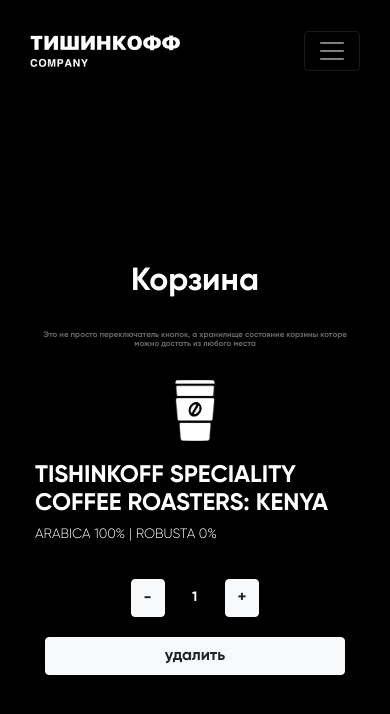
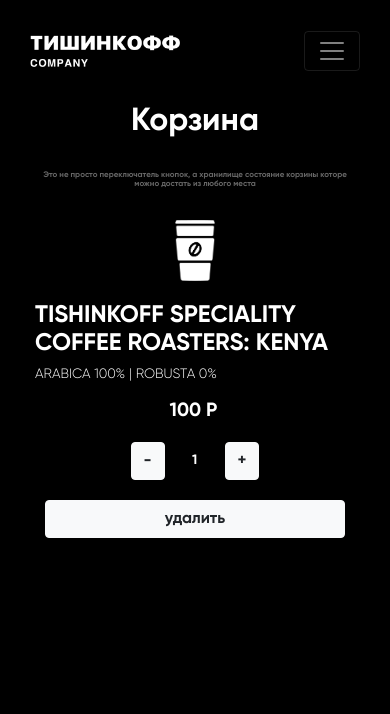
Before and after one commit to under4rest/Tishincoff, a React (Create React App) app: page /cart in a window 390 px wide. Shown: the top 714 px of the page. Built offline with nearby package versions, Linux system fonts and the light colour scheme.

Commit message:
add price

```diff
--- a/public/index.html
+++ b/public/index.html
@@ -1,43 +1,20 @@
 <!DOCTYPE html>
 <html lang="en">
+
 <head>
   <meta charset="utf-8" />
   <link rel="icon" href="%PUBLIC_URL%/favicon.ico" />
   <meta name="viewport" content="width=device-width, initial-scale=1" />
   <meta name="theme-color" content="#000000" />
-    <meta
-      name="description"
-      content="Web site created using create-react-app"
-    />
+  <meta name="description" content="Tishincoff" />
   <link rel="apple-touch-icon" href="%PUBLIC_URL%/logo192.png" />
-    <!--
-      manifest.json provides metadata used when your web app is installed on a
-      user's mobile device or desktop. See https://developers.google.com/web/fundamentals/web-app-manifest/
-    -->
   <link rel="manifest" href="%PUBLIC_URL%/manifest.json" />
-    <!--
-      Notice the use of %PUBLIC_URL% in the tags above.
-      It will be replaced with the URL of the `public` folder during the build.
-      Only files inside the `public` folder can be referenced from the HTML.
+  <title>Tishincoff</title>
+</head>
 
-      Unlike "/favicon.ico" or "favicon.ico", "%PUBLIC_URL%/favicon.ico" will
-      work correctly both with client-side routing and a non-root public URL.
-      Learn how to configure a non-root public URL by running `npm run build`.
-    -->
-    <title>React App</title>
-  </head>
 <body>
   <noscript>You need to enable JavaScript to run this app.</noscript>
   <div id="root"></div>
-    <!--
-      This HTML file is a template.
-      If you open it directly in the browser, you will see an empty page.
+</body>
 
-      You can add webfonts, meta tags, or analytics to this file.
-      The build step will place the bundled scripts into the <body> tag.
-
-      To begin the development, run `npm start` or `yarn start`.
-      To create a production bundle, use `npm run build` or `yarn build`.
-    -->
-  </body>
 </html>
--- a/src/App.css
+++ b/src/App.css
@@ -69,6 +69,11 @@
     min-width: 70px;
     font-size: 10px;
   }
+  .price_holder{
+    margin-left: auto;
+    margin-right: auto;
+    display: flex;
+  }
 }
 @media (max-width: 1200px) {
   .header_center{
--- a/src/Components/ProductCart/ProductCart.js
+++ b/src/Components/ProductCart/ProductCart.js
@@ -14,6 +14,9 @@
         <div>
           <h4>TISHINKOFF SPECIALITY COFFEE ROASTERS: {item.good_name}</h4>
           <p>{item.good_param} | {item.good_second_param}</p>
+        </div>
+        <div className="price_holder">
+          <p>{item.good_count * item.good_price} P</p>
         </div>
         <div className="cart_button_holder">
           <div className="cart_button_holder_inc_dec">
--- a/src/Screens/UnderConstruct/master.css
+++ b/src/Screens/UnderConstruct/master.css
@@ -1,5 +1,4 @@
 .holder {
-  padding-top: 160px;
   width: 100%;
   min-height: 180vh;
   display: flex;
@@ -37,7 +36,7 @@
 }
 .product_text p {
   max-width: 370px;
-  font-size: 0.85em;
+  font-size: 1em;
   line-height: 1.2;
   font-family: 'Gilroy-Light';
 }
@@ -61,6 +60,22 @@
 .product_button {
   min-width: 140px;
   margin-left: auto;
+}
+.price_holder{
+  margin-left: auto;
+  display: flex;
+}
+.cart_item .price_holder p{
+  margin-top: auto;
+  margin-bottom: auto;
+  font-family: 'Gilroy-Bold';
+  font-size: 1.2em;
+  min-width: 51px;
+}
+@media (max-width: 1200px) {
+  .cart_item h4{
+    font-size: 1.2em;
+  }
 }
 @media (max-width: 1024px) {
   .under_construction {
@@ -90,4 +105,10 @@
   .product_button{
     width: 100%;
   }
+  .product_text p {
+    max-width: 370px;
+    font-size: 0.85em;
+    line-height: 1.2;
+    font-family: 'Gilroy-Light';
+  }
 }
--- a/src/initialState.js
+++ b/src/initialState.js
@@ -5,42 +5,48 @@
       good_name: 'KENYA',
       good_description: 'Кенийскую арабику отличает высочайшее качество и стабильность вкуса, которое очень жестко контролирует «Департамент кофе». Кенийский кофе славится отчетливой индивидуальностью вкусового букета, фруктовыми, чаще цитрусовыми и ягодными оттенками, высокой кислотностью.',
       good_param: 'ARABICA 100%',
-      good_second_param: 'ROBUSTA 0%'
+      good_second_param: 'ROBUSTA 0%',
+      good_price: 100,
     },
     {
       good_id: 1,
       good_name: 'KENYA',
       good_description: 'Кенийскую арабику отличает высочайшее качество и стабильность вкуса, которое очень жестко контролирует «Департамент кофе». Кенийский кофе славится отчетливой индивидуальностью вкусового букета, фруктовыми, чаще цитрусовыми и ягодными оттенками, высокой кислотностью.',
       good_param: 'ARABICA 100%',
-      good_second_param: 'ROBUSTA 0%'
+      good_second_param: 'ROBUSTA 0%',
+      good_price: 110,
     },
     {
       good_id: 2,
       good_name: 'KENYA',
       good_description: 'Кенийскую арабику отличает высочайшее качество и стабильность вкуса, которое очень жестко контролирует «Департамент кофе». Кенийский кофе славится отчетливой индивидуальностью вкусового букета, фруктовыми, чаще цитрусовыми и ягодными оттенками, высокой кислотностью.',
       good_param: 'ARABICA 100%',
-      good_second_param: 'ROBUSTA 0%'
+      good_second_param: 'ROBUSTA 0%',
+      good_price: 120,
     },
     {
       good_id: 3,
       good_name: 'KENYA',
       good_description: 'Кенийскую арабику отличает высочайшее качество и стабильность вкуса, которое очень жестко контролирует «Департамент кофе». Кенийский кофе славится отчетливой индивидуальностью вкусового букета, фруктовыми, чаще цитрусовыми и ягодными оттенками, высокой кислотностью.',
       good_param: 'ARABICA 100%',
-      good_second_param: 'ROBUSTA 0%'
+      good_second_param: 'ROBUSTA 0%',
+      good_price: 130,
     },
     {
       good_id: 4,
       good_name: 'KENYA',
       good_description: 'Кенийскую арабику отличает высочайшее качество и стабильность вкуса, которое очень жестко контролирует «Департамент кофе». Кенийский кофе славится отчетливой индивидуальностью вкусового букета, фруктовыми, чаще цитрусовыми и ягодными оттенками, высокой кислотностью.',
       good_param: 'ARABICA 100%',
-      good_second_param: 'ROBUSTA 0%'
+      good_second_param: 'ROBUSTA 0%',
+      good_price: 140,
     },
     {
       good_id: 5,
       good_name: 'KENYA',
       good_description: 'Кенийскую арабику отличает высочайшее качество и стабильность вкуса, которое очень жестко контролирует «Департамент кофе». Кенийский кофе славится отчетливой индивидуальностью вкусового букета, фруктовыми, чаще цитрусовыми и ягодными оттенками, высокой кислотностью.',
       good_param: 'ARABICA 100%',
-      good_second_param: 'ROBUSTA 0%'
+      good_second_param: 'ROBUSTA 0%',
+      good_price: 150,
     },
   ],
   cart: [{
@@ -49,6 +55,7 @@
     good_description: "Кенийскую арабику отличает высочайшее качество и стабильность вкуса, которое очень жестко контролирует «Департамент кофе». Кенийский кофе славится отчетливой индивидуальностью вкусового букета, фруктовыми, чаще цитрусовыми и ягодными оттенками, высокой кислотностью.",
     good_param: "ARABICA 100%",
     good_second_param: "ROBUSTA 0%",
+    good_price: 100,
     good_count: 1,
   }
   ],
```
Lines whose indentation alone changed are shown as unchanged.
